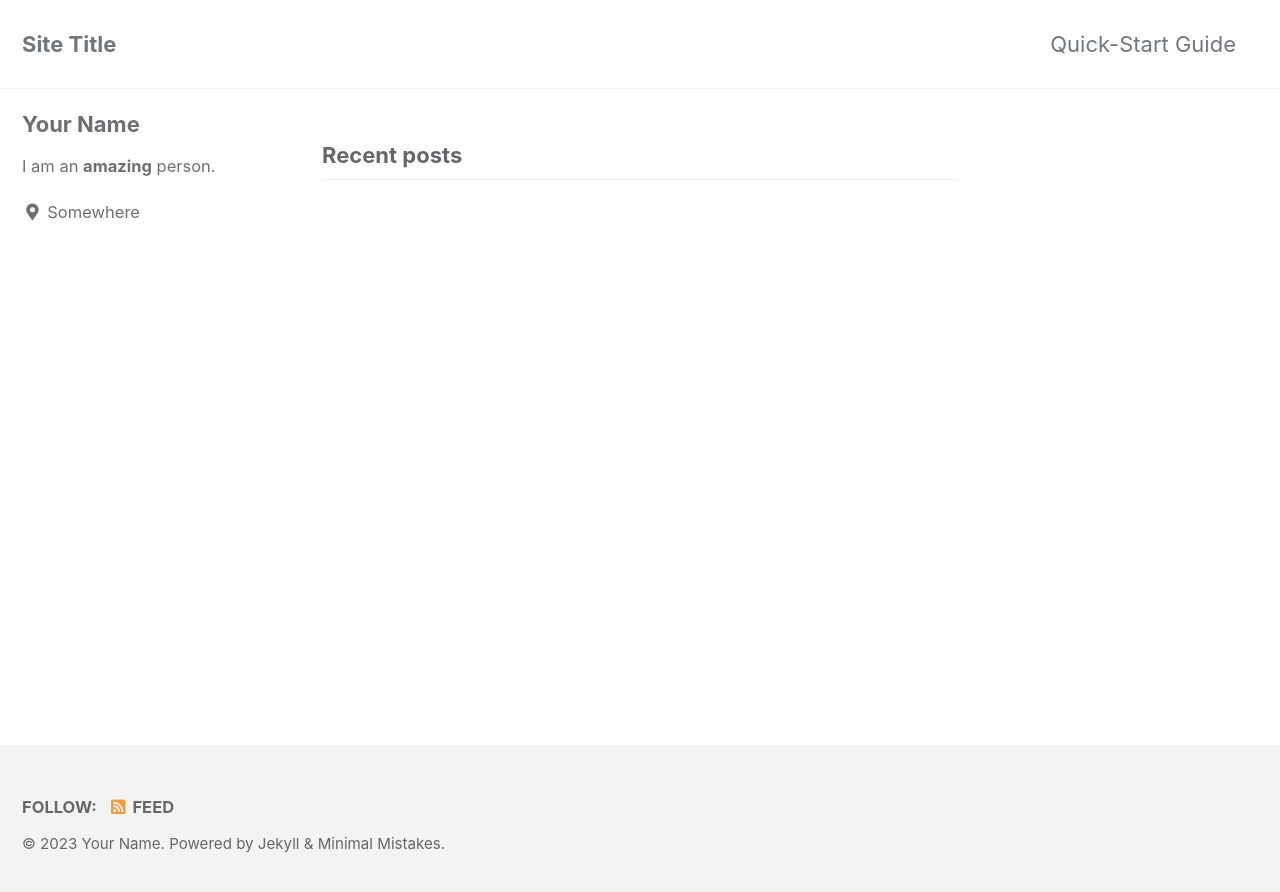
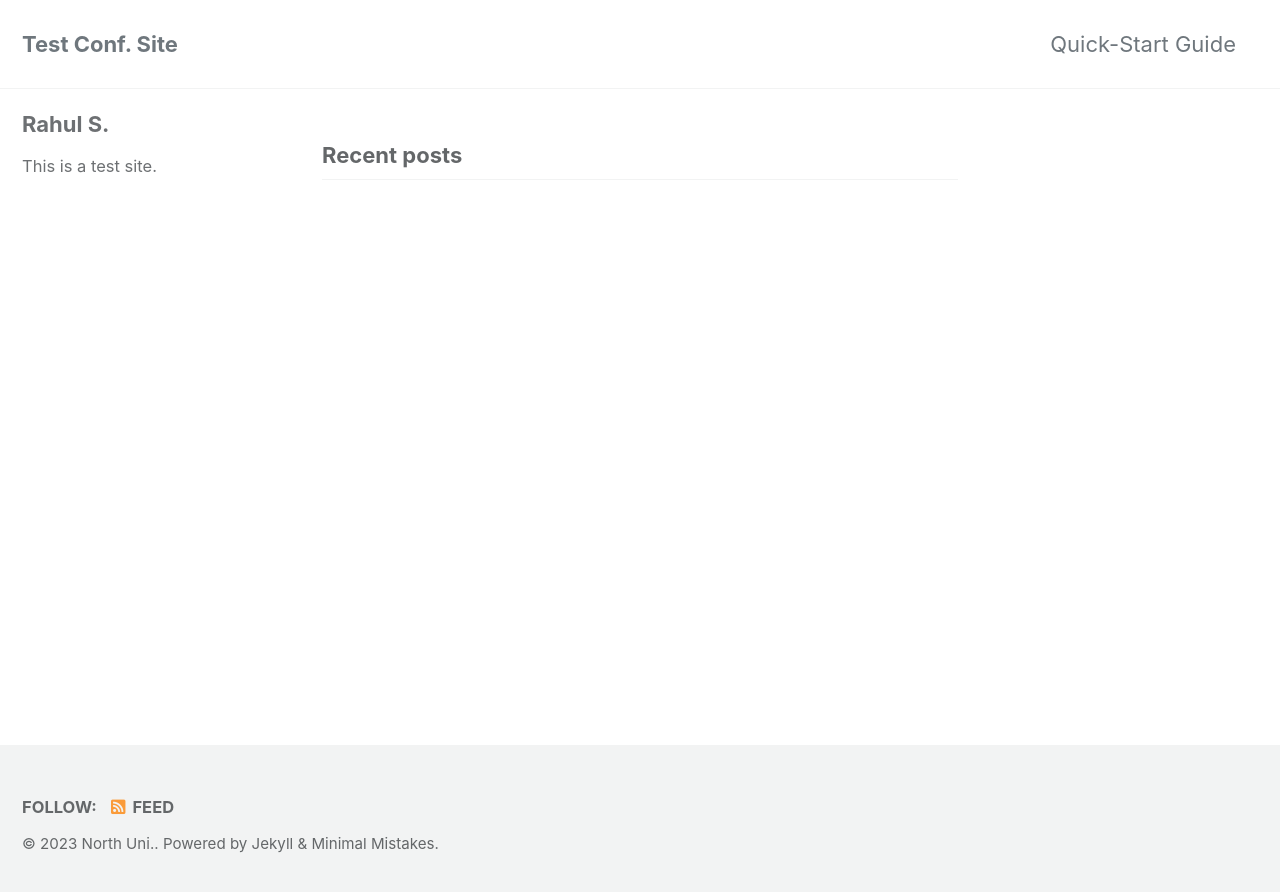
Before and after one commit to sharmarahul20/sharmarahul20.github.io, a Jekyll site: the page built from index.html, in a window 1280 px wide. Shown: the top 892 px of the page. Built offline with Jekyll 4.4.1, drawn with Linux system fonts in a browser that asks for light colours; cached includes are drawn as plain includes; the list of posts is cut into pages by our own code.

Commit message:
Update _config.yml

```diff
--- a/_config.yml
+++ b/_config.yml
@@ -16,11 +16,11 @@ minimal_mistakes_skin    : "default" # "air", "aqua", "contrast", "dark", "dirt"
 
 # Site Settings
 locale                   : "en-US"
-title                    : "Site Title"
+title                    : "Test Conf. Site"
 title_separator          : "-"
 subtitle                 : # site tagline that appears below site title in masthead
-name                     : "Your Name"
-description              : "An amazing website."
+name                     : "North Uni."
+description              : "Welcome to my conference"
 url                      : # the base hostname & protocol for your site e.g. "https://mmistakes.github.io"
 baseurl                  : # the subpath of your site, e.g. "/blog"
 repository               : # GitHub username/repo-name e.g. "mmistakes/minimal-mistakes"
@@ -104,10 +104,10 @@ analytics:
 
 # Site Author
 author:
-  name             : "Your Name"
+  name             : "Rahul S."
   avatar           : # path of avatar image, e.g. "/assets/images/bio-photo.jpg"
-  bio              : "I am an **amazing** person."
-  location         : "Somewhere"
+  bio              : "This is a test site."
+  location         : # "Somewhere"
   email            :
   links:
     - label: "Email"
```
